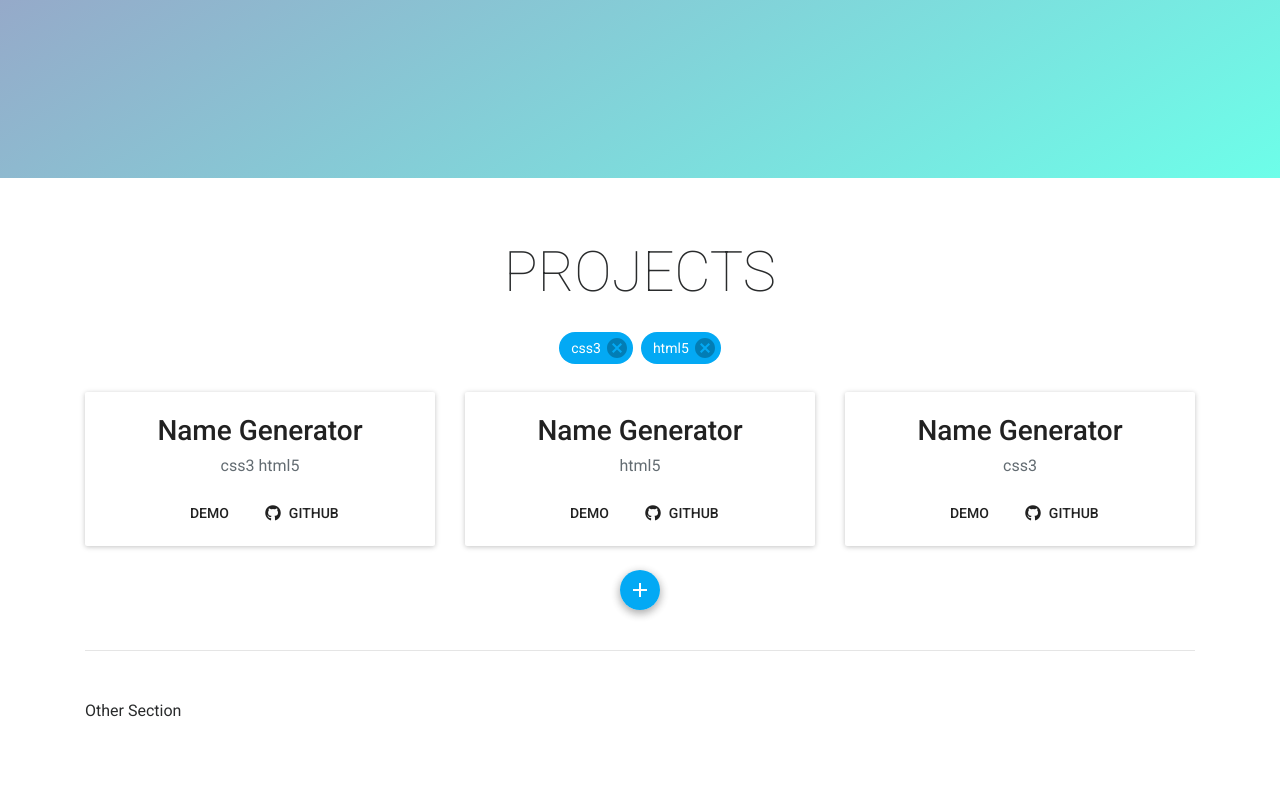
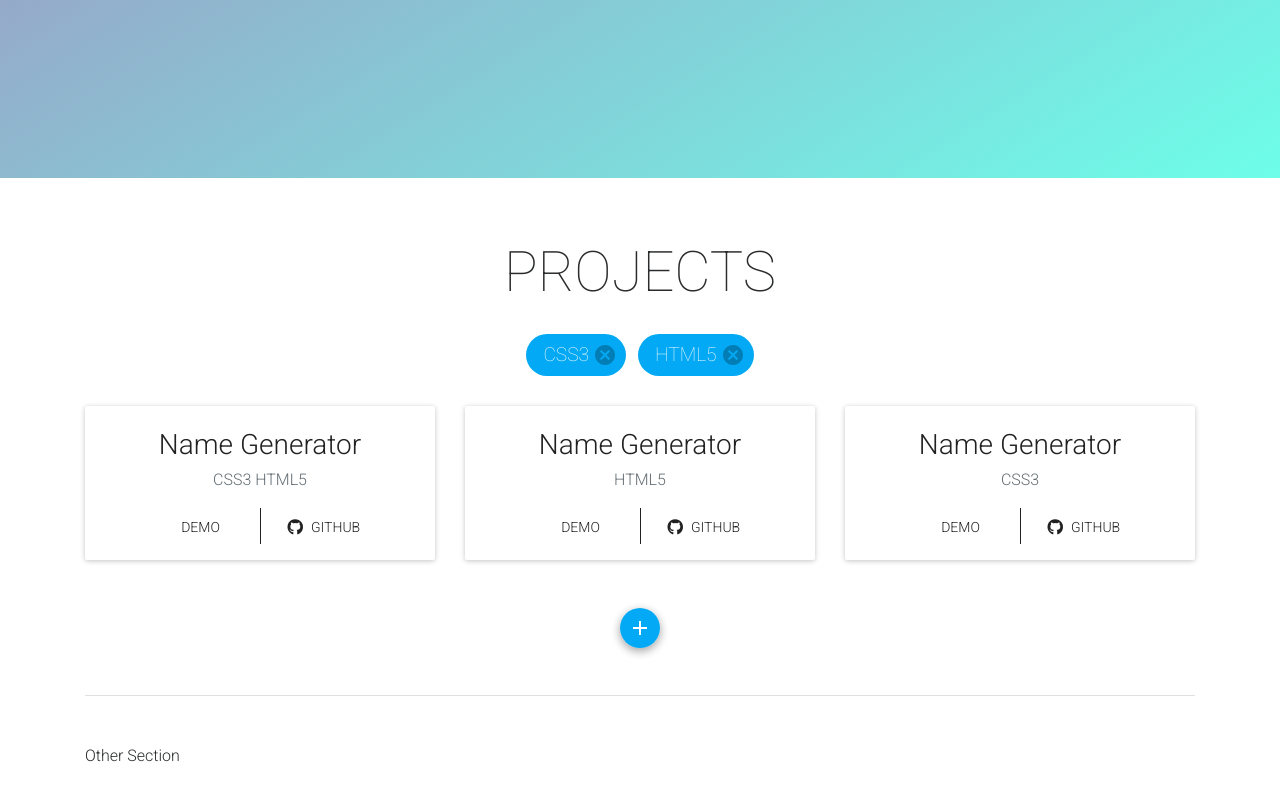
Before and after one commit to tmirmota/mirmo, a React (Create React App) app: page / in a window 1280 px wide. Shown: the part 622-1422 px from the top of the page. Before the commit the page ends 1393 px from the top, so only its background shows below. Built offline with nearby package versions, Linux system fonts and the light colour scheme; what react-tap-event-plugin would draw is missing.

Commit message:
Finished styling Chips and Checkboxes

```diff
--- a/public/index.html
+++ b/public/index.html
@@ -10,7 +10,7 @@
     <link rel="stylesheet" href="https://maxcdn.bootstrapcdn.com/bootstrap/4.0.0-alpha.6/css/bootstrap.min.css" integrity="sha384-rwoIResjU2yc3z8GV/NPeZWAv56rSmLldC3R/AZzGRnGxQQKnKkoFVhFQhNUwEyJ" crossorigin="anonymous">
 
     <!-- Google Fonts -->
-    <link href="https://fonts.googleapis.com/css?family=Roboto:100,300,400,500,700" rel="stylesheet">
+    <link href="https://fonts.googleapis.com/css?family=Roboto:100,300" rel="stylesheet">
 
     <!-- Font Awesome Icons -->
     <script src="https://use.fontawesome.com/003c3f5408.js"></script>
--- a/src/App.css
+++ b/src/App.css
@@ -15,3 +15,8 @@
   font-weight: 100;
   text-transform: uppercase;
 }
+
+.projects_floating_button {
+  margin-top: 3rem;
+  margin-bottom: 3rem;
+}
--- a/src/App.js
+++ b/src/App.js
@@ -8,6 +8,7 @@ import MuiThemeProvider from 'material-ui/styles/MuiThemeProvider'
 import FloatingActionButton from 'material-ui/FloatingActionButton'
 import ContentAdd from 'material-ui/svg-icons/content/add'
 import ContentRemove from 'material-ui/svg-icons/content/remove'
+import Divider from 'material-ui/Divider'
 
 // Components
 import Nav from './components/Nav'
@@ -92,10 +93,11 @@ export default class App extends Component {
                   activeTech={activeTech}
                   handleRequestDelete={this.handleRequestDelete}
                 />
+
                 <Projects projects={projects} activeTech={activeTech} />
 
                 <FloatingActionButton
-                  className="my-4"
+                  className="projects_floating_button"
                   backgroundColor="#03A9F4"
                   secondary={filterStatus}
                   onTouchTap={this.toggleFilter}
@@ -111,9 +113,10 @@ export default class App extends Component {
                     handleCheck={this.handleCheck}
                   />}
 
+                <Divider />
+
               </div>
             </div>
-            <hr />
           </section>
 
           <section className="container">
--- a/src/components/Checkboxes/index.js
+++ b/src/components/Checkboxes/index.js
@@ -2,22 +2,31 @@ import React, { Component } from 'react'
 
 // Material UI
 import Checkbox from 'material-ui/Checkbox'
+
+// Styling
+const styles = {
+  iconStyle: {
+    fill: '#03A9F4',
+  },
+}
 
 export default class Checkboxes extends Component {
   render() {
     const { handleCheck, activeTech, allTech } = this.props
     if (allTech) {
       return (
-        <div className="row text-left justify-content-center">
+        <div className="row text-left justify-content-center mb-5">
           <div className="col-2">
 
             {allTech.map(tech => {
               const isChecked = activeTech.indexOf(tech) > -1
               const checked = isChecked ? true : false
+              const checkedStyle = isChecked ? styles.iconStyle : null
               return (
                 <Checkbox
                   key={tech}
                   label={tech}
+                  iconStyle={checkedStyle}
                   checked={checked}
                   onCheck={() => handleCheck(tech)}
                 />
--- a/src/components/Chips/index.js
+++ b/src/components/Chips/index.js
@@ -6,10 +6,14 @@ import Chip from 'material-ui/Chip'
 // Styling
 const styles = {
   chip: {
-    margin: 4,
+    margin: 6,
+    padding: 5,
+    borderRadius: '25px',
   },
   label: {
     color: '#FFFFFF',
+    fontSize: '1.2rem',
+    fontWeight: 100,
   },
   backgroundColor: '#03A9F4',
 }
--- a/src/components/Projects/index.js
+++ b/src/components/Projects/index.js
@@ -6,8 +6,13 @@ import Paper from 'material-ui/Paper'
 import FlatButton from 'material-ui/FlatButton'
 
 // Styling
-const style = {
+const styles = {
+  paper: {
     minHeight: 100,
+  },
+  buttons: {
+    borderRight: '1px solid #212121',
+  },
 }
 
 export default class Projects extends Component {
@@ -15,14 +20,14 @@ export default class Projects extends Component {
     const { projects, activeTech } = this.props
     if (projects) {
       return (
-        <div className="row">
+        <div className="row justify-content-center">
 
           {projects.map((project, index) => {
             const validTech = _.difference(project.technologies, activeTech)
             if (validTech.length === 0) {
               return (
                 <div className="col-4" key={index}>
-                  <Paper style={style}>
+                  <Paper style={styles.paper}>
 
                     <h3 className="pt-4">{project.title}</h3>
 
@@ -33,12 +38,16 @@ export default class Projects extends Component {
                       ))}
                     </div>
 
-                    <div className="py-3">
+                    <div className="row py-3">
+                      <div className="col text-right" style={styles.buttons}>
                         <FlatButton label="Demo" />
+                      </div>
+                      <div className="col text-left">
                         <FlatButton
                           label="Github"
                           icon={<i className="fa fa-github" />}
                         />
+                      </div>
                     </div>
 
                   </Paper>
--- a/src/data/projects.js
+++ b/src/data/projects.js
@@ -1,7 +1,7 @@
 const projects = [
-  { title: 'Name Generator', technologies: ['css3', 'html5'] },
-  { title: 'Name Generator', technologies: ['html5'] },
-  { title: 'Name Generator', technologies: ['css3'] },
+  { title: 'Name Generator', technologies: ['CSS3', 'HTML5'] },
+  { title: 'Name Generator', technologies: ['HTML5'] },
+  { title: 'Name Generator', technologies: ['CSS3'] },
 ]
 
 export default projects
```
Lines whose indentation alone changed are shown as unchanged.
